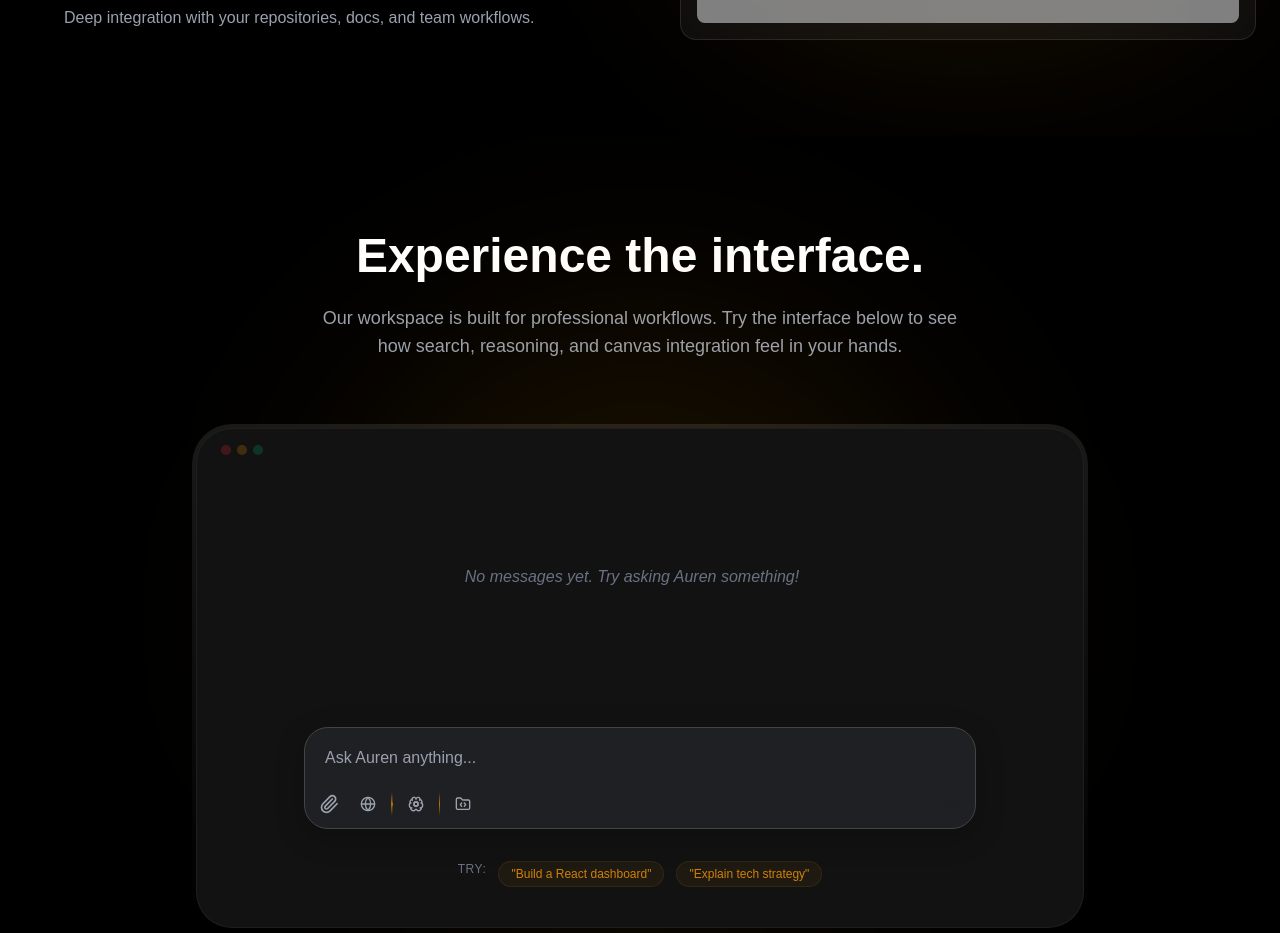
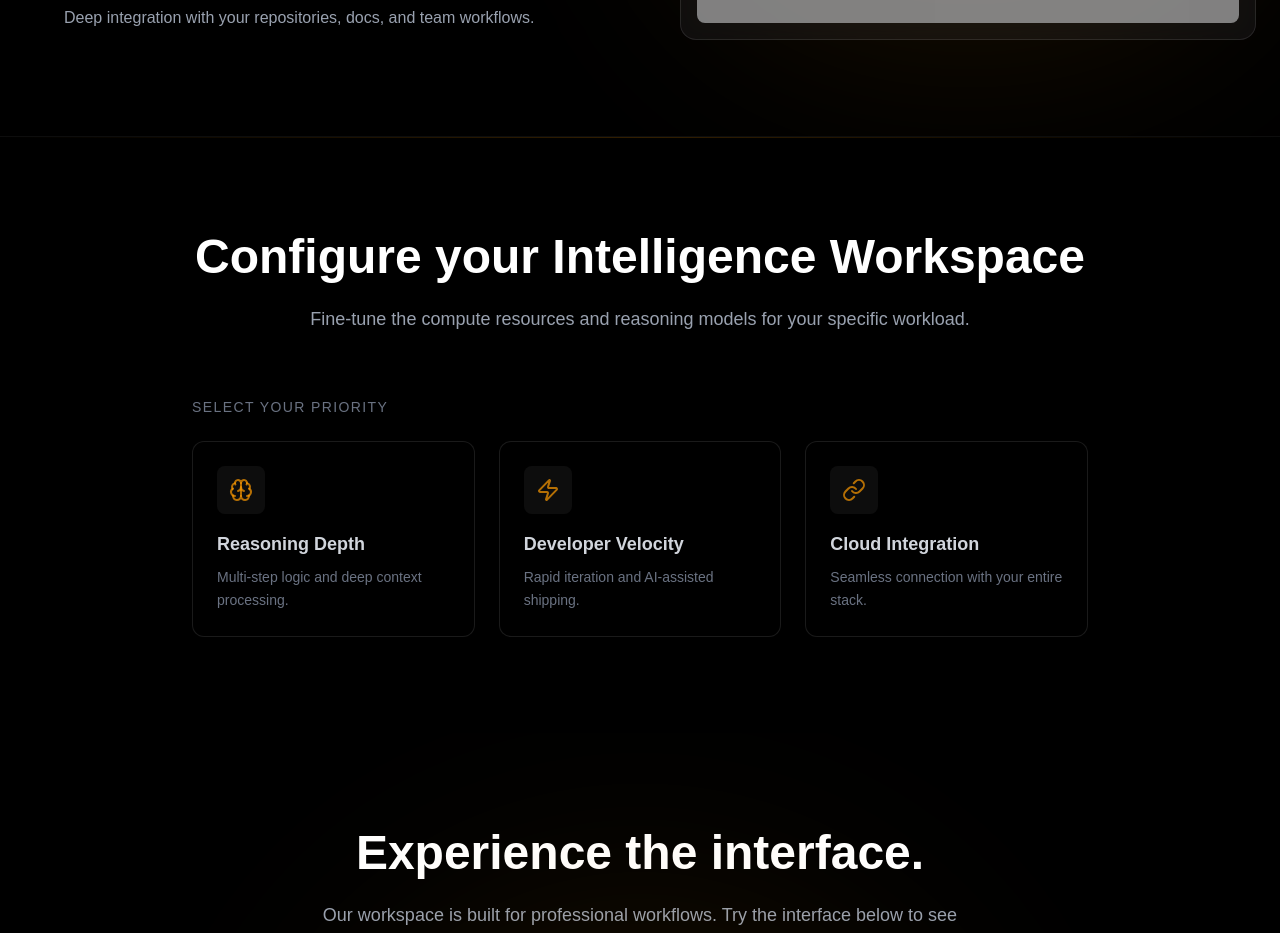
Before and after one commit to grr2292005-commits/auren-ai, a Next.js app: page / in a window 1280 px wide. Shown: the part 2920-3853 px from the top of the page. Built offline with nearby package versions, Linux system fonts and the light colour scheme; grey boxes are pictures that could not be loaded.

Commit message:
Add ResourceEstimator section to landing page

```diff
--- a/src/app/page.tsx
+++ b/src/app/page.tsx
@@ -1,6 +1,7 @@
 import { Navbar } from "@/components/sections/navbar";
 import { Hero } from "@/components/sections/hero";
 import { Features } from "@/components/sections/features";
+import { ResourceEstimator } from "@/components/sections/resource-estimator";
 import { PromptPlayground } from "@/components/sections/prompt-playground";
 import { CTA } from "@/components/sections/cta";
 import { Footer } from "@/components/sections/footer";
@@ -77,6 +78,8 @@ export default function Home() {
         </div>
       </section>
 
+      <ResourceEstimator />
+
       <PromptPlayground />
       <CTA />
       <Footer />
--- /dev/null
+++ b/src/components/sections/resource-estimator.tsx
@@ -0,0 +1,137 @@
+"use client";
+
+import React, { useState } from "react";
+import { Brain, Zap, Link } from "lucide-react";
+import { motion } from "framer-motion";
+import { cn } from "@/lib/utils";
+
+const PRIORITIES = [
+    {
+        id: "reasoning",
+        label: "Reasoning Depth",
+        icon: Brain,
+        description: "Multi-step logic and deep context processing.",
+    },
+    {
+        id: "velocity",
+        label: "Developer Velocity",
+        icon: Zap,
+        description: "Rapid iteration and AI-assisted shipping.",
+    },
+    {
+        id: "cloud",
+        label: "Cloud Integration",
+        icon: Link,
+        description: "Seamless connection with your entire stack.",
+    },
+];
+
+export function ResourceEstimator() {
+    const [selectedPriority, setSelectedPriority] = useState<string | null>(null);
+
+    return (
+        <section className="py-24 border-t border-white/5 relative overflow-hidden">
+            {/* Background Decorative Element */}
+            <div className="absolute top-0 left-1/2 -translate-x-1/2 w-full h-[1px] bg-gradient-to-r from-transparent via-amber-500/20 to-transparent" />
+
+            <div className="container mx-auto px-6 relative z-10">
+                <div className="max-w-4xl mx-auto">
+                    <div className="text-center mb-16">
+                        <h2 className="text-3xl md:text-5xl font-bold text-white mb-6">
+                            Configure your Intelligence Workspace
+                        </h2>
+                        <p className="text-gray-400 text-lg">
+                            Fine-tune the compute resources and reasoning models for your specific workload.
+                        </p>
+                    </div>
+
+                    <div className="space-y-12">
+                        <div>
+                            <label className="text-sm font-medium text-gray-500 uppercase tracking-widest mb-6 block">
+                                Select your priority
+                            </label>
+                            <div className="grid grid-cols-1 md:grid-cols-3 gap-6">
+                                {PRIORITIES.map((priority) => {
+                                    const Icon = priority.icon;
+                                    const isSelected = selectedPriority === priority.id;
+
+                                    return (
+                                        <button
+                                            key={priority.id}
+                                            onClick={() => setSelectedPriority(priority.id)}
+                                            className={cn(
+                                                "relative flex flex-col items-start p-6 text-left transition-all duration-300 rounded-xl border group",
+                                                isSelected
+                                                    ? "bg-amber-500/10 border-amber-500/50 ring-1 ring-amber-500/20"
+                                                    : "bg-black border-white/10 hover:border-white/20"
+                                            )}
+                                        >
+                                            <div
+                                                className={cn(
+                                                    "w-12 h-12 rounded-lg flex items-center justify-center mb-4 transition-colors",
+                                                    isSelected ? "bg-amber-500/20" : "bg-white/5 group-hover:bg-white/10"
+                                                )}
+                                            >
+                                                <Icon
+                                                    className={cn(
+                                                        "w-6 h-6 transition-colors",
+                                                        isSelected ? "text-amber-500" : "text-amber-500/70"
+                                                    )}
+                                                />
+                                            </div>
+                                            <h3
+                                                className={cn(
+                                                    "text-lg font-semibold mb-2 transition-colors",
+                                                    isSelected ? "text-white" : "text-gray-300 group-hover:text-white"
+                                                )}
+                                            >
+                                                {priority.label}
+                                            </h3>
+                                            <p className="text-sm text-gray-500 leading-relaxed">
+                                                {priority.description}
+                                            </p>
+
+                                            {isSelected && (
+                                                <motion.div
+                                                    layoutId="active-priority"
+                                                    className="absolute inset-x-0 -bottom-px h-px bg-gradient-to-r from-transparent via-amber-500 to-transparent"
+                                                    initial={{ opacity: 0 }}
+                                                    animate={{ opacity: 1 }}
+                                                />
+                                            )}
+                                        </button>
+                                    );
+                                })}
+                            </div>
+                        </div>
+
+                        {/* Hidden fields by default */}
+                        {selectedPriority && (
+                            <motion.div
+                                initial={{ opacity: 0, y: 20 }}
+                                animate={{ opacity: 1, y: 0 }}
+                                className="pt-12 border-t border-white/5"
+                            >
+                                {/*
+                  The prompt says "All other form fields must be hidden by default."
+                  Since no other fields are specified, I'll just leave this placeholder
+                  or follow the instruction to keep them "hidden" (not rendered for now).
+                */}
+                                <div className="grid grid-cols-1 md:grid-cols-2 gap-8 opacity-50 pointer-events-none">
+                                    <div className="space-y-4">
+                                        <div className="h-4 w-24 bg-white/10 rounded" />
+                                        <div className="h-10 w-full bg-white/5 border border-white/10 rounded-lg" />
+                                    </div>
+                                    <div className="space-y-4">
+                                        <div className="h-4 w-24 bg-white/10 rounded" />
+                                        <div className="h-10 w-full bg-white/5 border border-white/10 rounded-lg" />
+                                    </div>
+                                </div>
+                            </motion.div>
+                        )}
+                    </div>
+                </div>
+            </div>
+        </section>
+    );
+}
```
